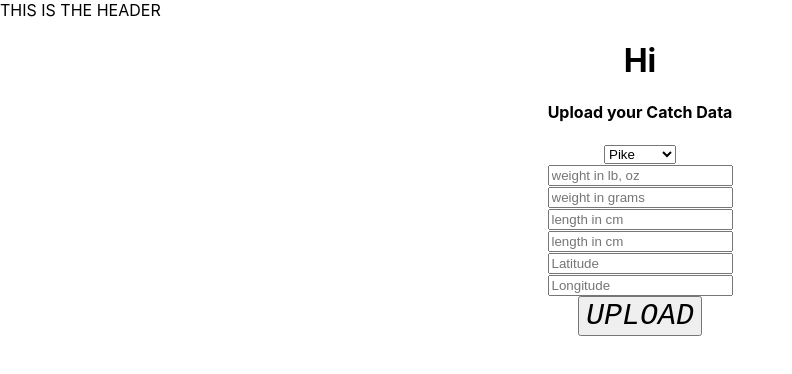
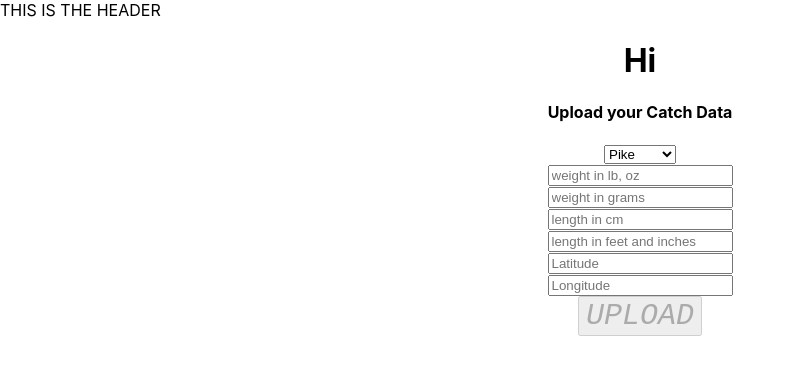
Before and after one commit to josephh/fish_fe, a React (Create React App) app: page / in a window 1280 px wide. Shown: the top 374 px of the page, without its empty margins (0-792 px from the left). Built offline with nearby package versions, Linux system fonts and the light colour scheme.

Commit message:
updates to styling

```diff
--- a/src/components/UI/Input/Input.js
+++ b/src/components/UI/Input/Input.js
@@ -6,13 +6,20 @@ import classes from './Input.css';
 const input = ( props ) => {
     let inputElement = null;
 
+    // get a ref to the existing classes from the css into a new array
+    const inputClasses = [classes.InputElement]
+    if(props.invalid){
+      console.log('is invalid NOW ADD STYLING')
+        inputClasses.push(classes.Invalid)
+    }
+
     // rather than just having an <input>, we make it more generic by testing
     //  what kind of html element we are dealing with
     // (the switch statement allows us to avoid having to provide a wrapper for every html element type)
     switch ( props.elementType ) {
         case ( 'input' ):
             inputElement = <input
-                className={classes.InputElement}
+                className={inputClasses.join(' ')}
                 // distribute all the config items (must use actual html property names)
                 {...props.elementConfig}
                 value={props.value}
@@ -20,7 +27,7 @@ const input = ( props ) => {
             break;
         case ( 'textarea' ):
             inputElement = <textarea
-                className={classes.InputElement}
+                className={inputClasses.join(' ')}
                 {...props.elementConfig}
                 value={props.value}
                 onChange={props.changed} />;
@@ -28,7 +35,7 @@ const input = ( props ) => {
         case ( 'select' ):
             inputElement = (
                 <select
-                    className={classes.InputElement}
+                    className={inputClasses.join(' ')}
                     value={props.value}
                     onChange={props.changed}>
                     {props.elementConfig.options.map(option => (
@@ -43,7 +50,7 @@ const input = ( props ) => {
             inputElement = (
                 <input
                     type="radio"
-                    className={classes.InputElement}
+                    className={inputClasses.join(' ')}
                     {...props.elementConfig}
                     value={props.value}
                     onChange={props.changed}
@@ -53,7 +60,7 @@ const input = ( props ) => {
             break;
         default:
             inputElement = <input
-                className={classes.InputElement}
+                className={inputClasses.join(' ')}
                 {...props.elementConfig}
                 value={props.value}
                 onChange={props.changed} />;
--- a/src/containers/CatchData/CatchData.js
+++ b/src/containers/CatchData/CatchData.js
@@ -8,7 +8,7 @@ import classes from './CatchData.css';
 import axios from '../../axios-catches';
 import Input from '../../components/UI/Input/Input';
 
-class ContactData extends Component {
+class CatchData extends Component {
   state = {
     catchForm: {
       species: {
@@ -52,7 +52,8 @@ class ContactData extends Component {
         },
         value: '',
         validation: {
-          required: true
+          required: true,
+          isNumeric: true
         },
         valid: false,
         touched: false
@@ -65,7 +66,8 @@ class ContactData extends Component {
         },
         value: '',
         validation: {
-          required: true
+          required: true,
+          isNumeric: true
         },
         valid: false,
         touched: false
@@ -78,7 +80,8 @@ class ContactData extends Component {
         },
         value: '',
         validation: {
-          required: true
+          required: true,
+          isNumeric: true
         },
         valid: false,
         touched: false
@@ -87,11 +90,12 @@ class ContactData extends Component {
         elementType: 'input',
         elementConfig: {
           type: 'text',
-          placeholder: 'length in cm'
+          placeholder: 'length in feet and inches'
         },
         value: '',
         validation: {
-          required: true
+          required: true,
+          isNumeric: true
         },
         valid: false,
         touched: false
@@ -127,16 +131,13 @@ class ContactData extends Component {
       // photoUrls
       // id
     },
-    formIsValid: true,
+    formIsValid: false,
     loading: false
   }
 
   uploadHandler = (event) => {
     // don't send a request automatically - that would reload the page
     event.preventDefault();
-
-console.log('abc')
-
     this.setState({
       loading: true
     });
@@ -147,7 +148,6 @@ console.log('abc')
     for (let formElementIdentifier in this.state.catchForm) {
       formData.set(formElementIdentifier, this.state.catchForm[formElementIdentifier].value) ;
     }
-
 
     axios.post('/api/catches', formData)
       .then(response => {
@@ -165,6 +165,7 @@ console.log('abc')
 
   checkValidity(value, rules) {
     let isValid = true;
+
     if (!rules) {
       return true;
     }
@@ -174,7 +175,7 @@ console.log('abc')
     }
 
     if (rules.minLength) {
-      isValid = value.length >= rules.minLength && isValid
+      isValid = value.length>= rules.minLength && isValid
     }
 
     if (rules.maxLength) {
@@ -190,6 +191,8 @@ console.log('abc')
       const pattern = /^\d+$/;
       isValid = pattern.test(value) && isValid
     }
+
+    console.log(`isValid for ${value} : ${isValid}`)
 
     return isValid;
   }
@@ -209,10 +212,12 @@ console.log('abc')
       ...updatedCatchForm[inputIdentifier]
     }
     updatedCatchFormElement.value = event.target.value
+    updatedCatchFormElement.valid = this.checkValidity(updatedCatchFormElement.value, updatedCatchFormElement.validation)
     // now we can update the copy, ahead of updating the state
     updatedCatchForm[inputIdentifier] = updatedCatchFormElement
     this.setState({
-      catchForm: updatedCatchForm
+      catchForm: updatedCatchForm,
+      formIsValid: updatedCatchFormElement.valid
     })
   }
 
@@ -226,31 +231,33 @@ console.log('abc')
       });
     }
     let form = (
-      <form onSubmit = { this.uploadHandler } > {
+      <form onSubmit = { this.uploadHandler }> {
         formElementsArray.map(formElement => (
           <Input
             key = { formElement.id }
             elementType = { formElement.config.elementType }
             elementConfig = { formElement.config.elementConfig }
             value = { formElement.config.value }
-            invalid = { !formElement.config.valid } shouldValidate = { formElement.config.validation }
+            // invalid = { !formElement.config.valid } shouldValidate = { formElement.config.validation }
+            invalid = { !formElement.config.valid }
+            // shouldValidate = { formElement.config.validation }
             touched = { formElement.config.touched }
             changed = { (event) => this.inputChangedHandler(event, formElement.id) }
           />
         ))
         }
-        < Button btnType = "Success" disabled = { !this.state.formIsValid } > UPLOAD < /Button>
-      < / form >
+        <Button btnType = "Success" disabled = { !this.state.formIsValid }> UPLOAD </Button>
+      </ form>
     );
     if (this.state.loading) {
-      form = < Spinner / > ;
+      form = <Spinner /> ;
     }
     return (
-      < div className = { classes.ContactData } >
-        < h4 > Upload your Catch Data < /h4> { form }
-      < /div>
+      <div className = { classes.ContactData }>
+        <h4> Upload your Catch Data </h4> { form }
+      </div>
   );
 }
 }
 
-export default ContactData;
+export default CatchData;
```
